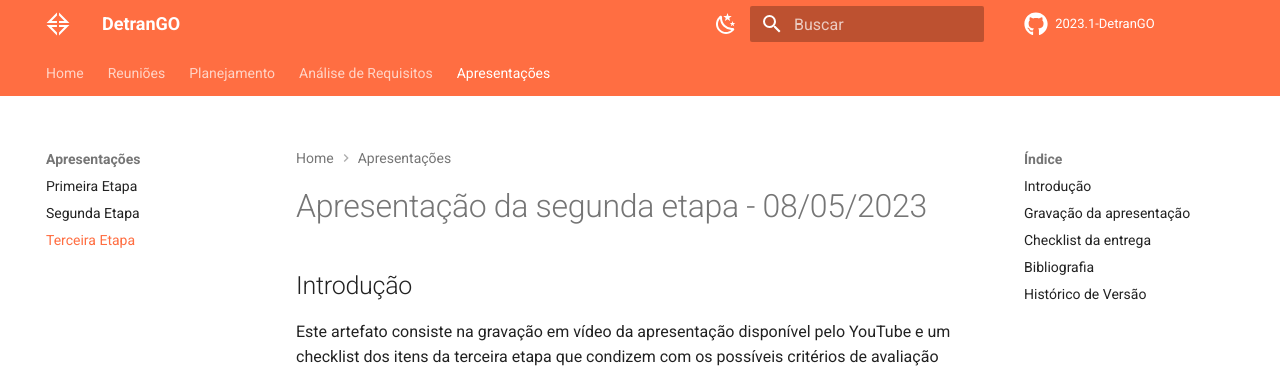
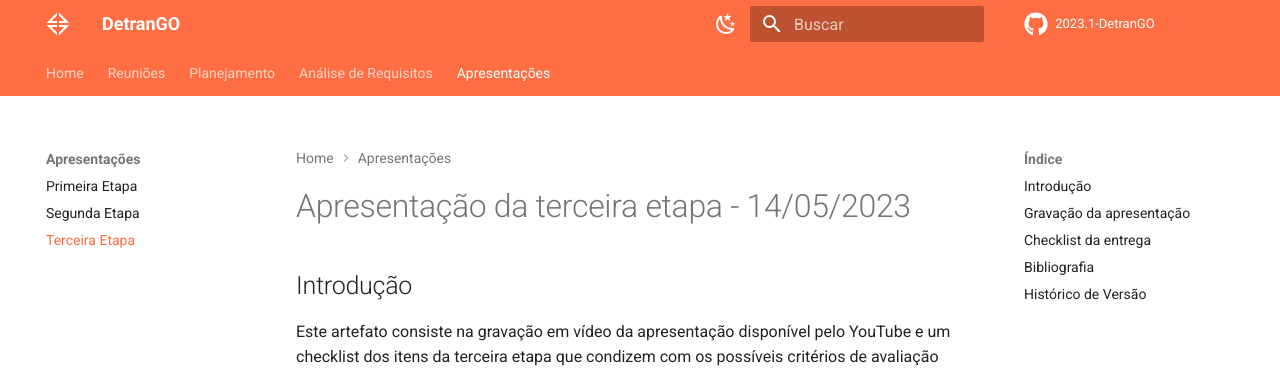
Before and after one commit to Interacao-Humano-Computador/2023.1-DetranGO, an MkDocs documentation site: the page built from docs/apresentacoes/3a_apresentacao.md, in a window 1280 px wide and 1400 px high. Shown: the top 373 px of the window. Built offline with MkDocs 1.6.1 and Material for MkDocs 9.7.7, drawn with Linux system fonts in a browser that asks for light colours; comment, search, counter and statistics services are not loaded; some of the changed text lies outside the part shown.

Commit message:
review: alterações de nomes e erros ortograficos

```diff
--- a/docs/apresentacoes/3a_apresentacao.md
+++ b/docs/apresentacoes/3a_apresentacao.md
@@ -1,4 +1,4 @@
-# Apresentação da segunda etapa - 08/05/2023
+# Apresentação da terceira etapa - 14/05/2023
 
 ## Introdução
 
```
Also changed, not shown: other parts of docs/apresentacoes/3a_apresentacao.md (+1 -1 lines).
